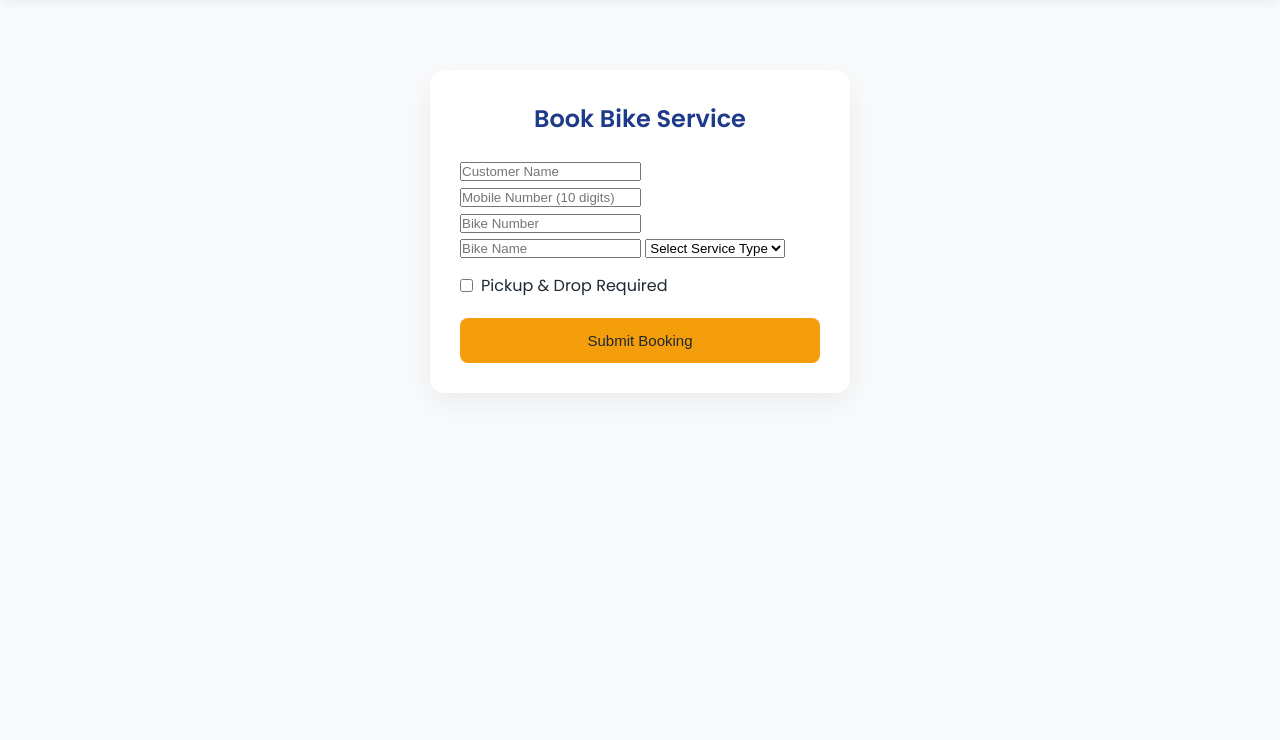
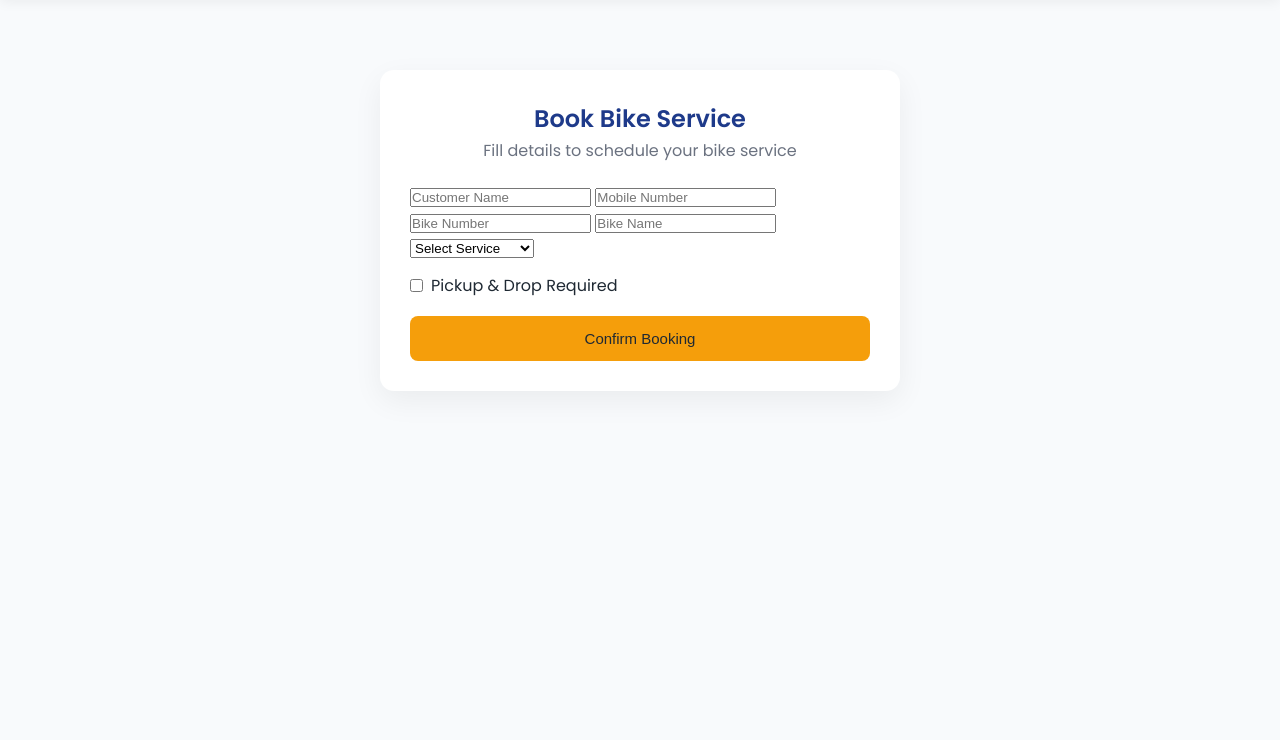
Before and after one commit to ghmaaz/national-auto-garage-frontend, a plain HTML site: page booking.html in a window 1280 px wide. Shown: the part 60-800 px from the top of the page. Drawn offline with Linux system fonts and the light colour scheme; sample sign-in values are in the browser's storage.

Commit message:
Update booking.html

```diff
--- a/booking.html
+++ b/booking.html
@@ -5,7 +5,6 @@
   <title>Book Service – National Auto Garage</title>
   <meta name="viewport" content="width=device-width, initial-scale=1.0">
 
-  <!-- CSS -->
   <link rel="stylesheet" href="css/style.css">
   <link rel="stylesheet"
         href="https://cdnjs.cloudflare.com/ajax/libs/font-awesome/6.5.0/css/all.min.css">
@@ -13,78 +12,60 @@
 
 <body>
 
-<!-- 🔹 NAVBAR -->
 <nav class="navbar">
   <div class="container nav-flex">
     <div class="logo">National Auto Garage</div>
-
     <ul class="nav-links">
       <li><a href="index.html">Home</a></li>
-      <li><a href="about.html">About</a></li>
-      <li><a href="contact.html">Contact</a></li>
-
-      <li id="myBookingsLink" style="display:none;">
-        <a href="my-bookings.html">My Bookings</a>
-      </li>
-
-      <li id="loginLink">
-        <a href="login.html">Login</a>
-      </li>
-
-      <li id="logoutLink" style="display:none;">
-        <a href="#">Logout</a>
-      </li>
+      <li id="myBookingsLink" style="display:none;"><a href="my-bookings.html">My Bookings</a></li>
+      <li id="loginLink"><a href="login.html">Login</a></li>
+      <li id="logoutLink" style="display:none;"><a href="#">Logout</a></li>
     </ul>
   </div>
 </nav>
 
-<!-- 🔹 BOOKING FORM -->
 <section>
   <div class="container">
-    <div class="card" style="max-width:420px; margin:auto;">
-      <h2 style="color:#1e3a8a; margin-bottom:20px; text-align:center;">
-        Book Bike Service
-      </h2>
+    <div class="card" style="max-width:520px;margin:auto;">
+      <h2 style="color:#1e3a8a;text-align:center;">Book Bike Service</h2>
+      <p style="text-align:center;color:#6b7280;margin-bottom:20px;">
+        Fill details to schedule your bike service
+      </p>
 
       <input type="text" id="customerName" placeholder="Customer Name">
-
-      <input
-        type="tel"
-        id="phone"
-        placeholder="Mobile Number (10 digits)"
-        maxlength="10"
-        oninput="this.value = this.value.replace(/[^0-9]/g, '')"
-      >
-
+      <input type="tel" id="phone" placeholder="Mobile Number" maxlength="10"
+             oninput="this.value=this.value.replace(/[^0-9]/g,'')">
       <input type="text" id="bikeNumber" placeholder="Bike Number">
       <input type="text" id="bikeName" placeholder="Bike Name">
 
       <select id="serviceType">
-        <option value="">Select Service Type</option>
+        <option value="">Select Service</option>
         <option value="Service">Service</option>
         <option value="Engine">Engine</option>
         <option value="Service + Engine">Service + Engine</option>
       </select>
 
-      <!-- 🔥 PICKUP / DROP OPTION (IMPORTANT) -->
-      <label style="margin-top:12px; display:flex; align-items:center; gap:8px;">
-        <input type="checkbox" id="pickup">
-        Pickup & Drop Required
+      <label style="margin-top:12px;display:flex;gap:8px;">
+        <input type="checkbox" id="pickup"> Pickup & Drop Required
       </label>
 
-      <button
-        class="btn"
-        style="width:100%; margin-top:20px;"
-        onclick="submitBooking()">
-        Submit Booking
+      <button class="btn" style="width:100%;margin-top:18px;" onclick="submitBooking()">
+        Confirm Booking
       </button>
     </div>
   </div>
 </section>
 
-<!-- 🔹 SCRIPTS -->
 <script src="js/auth.js"></script>
 <script src="js/booking.js"></script>
 
+<script>
+  if (localStorage.getItem("userLoggedIn") !== "true") {
+    localStorage.setItem("redirectAfterLogin","booking.html");
+    alert("Please login to book service");
+    window.location.href = "login.html";
+  }
+</script>
+
 </body>
 </html>
```
